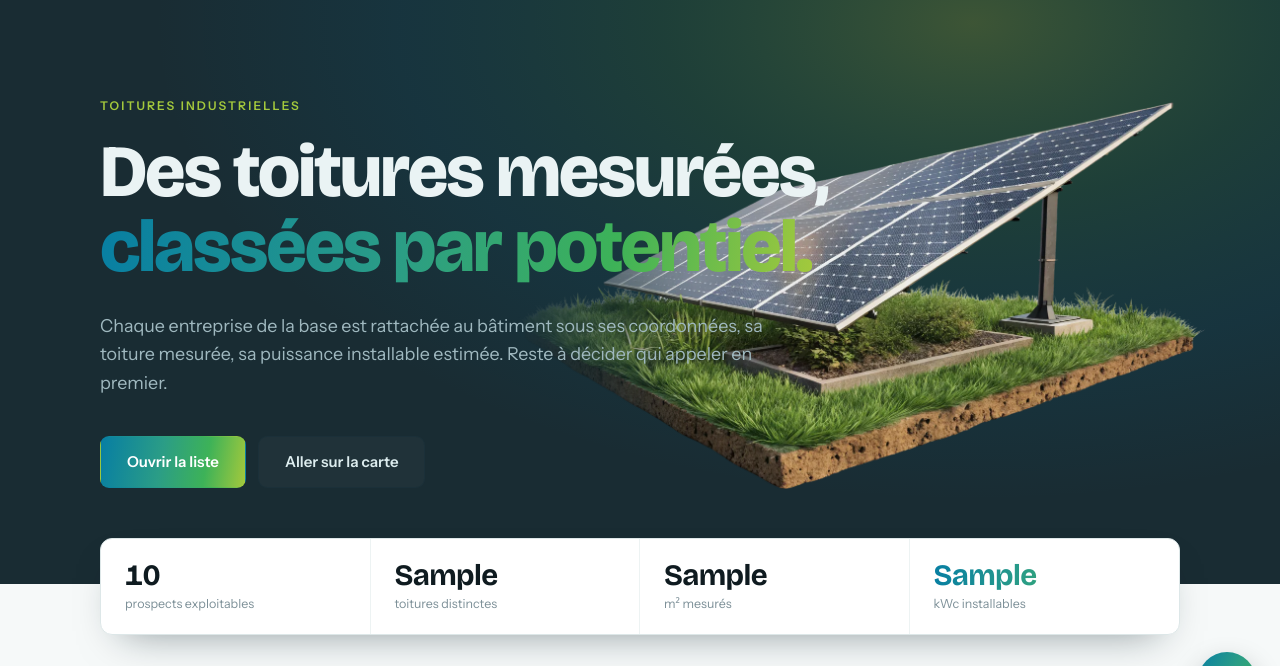
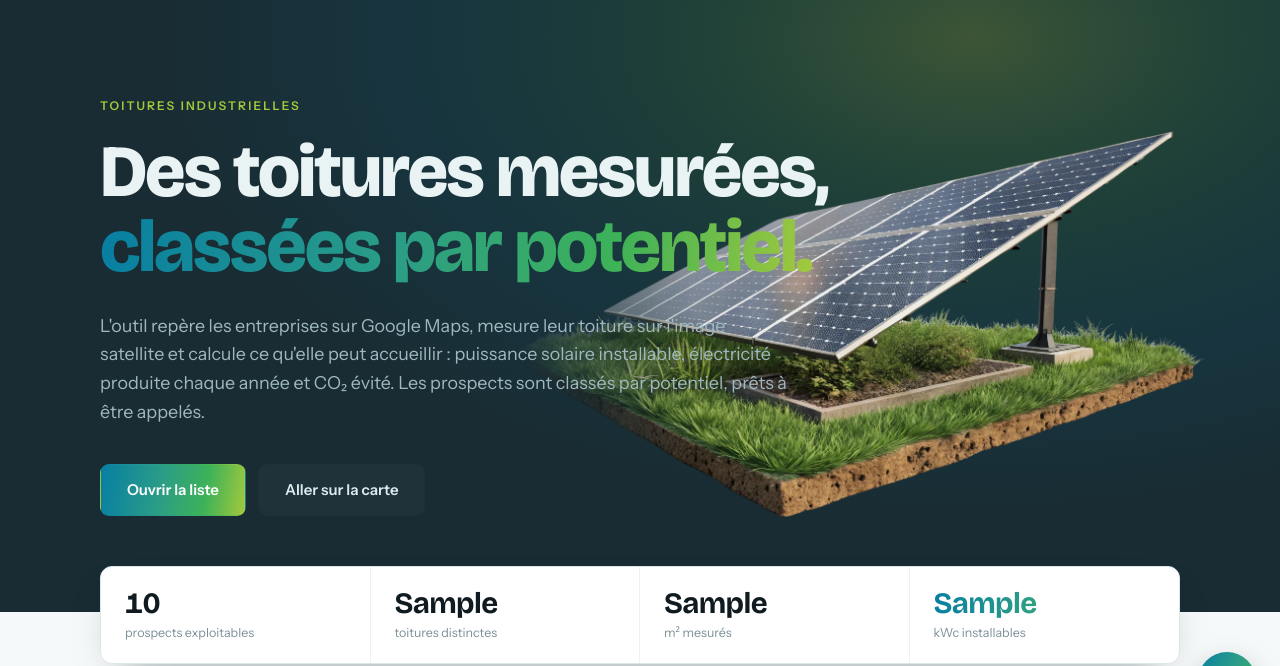
Before and after one commit to youssefyaslane/APP_Maps_surface, a Flask app: template templates/landing.html in a window 1280 px wide. Shown: the part 62-728 px from the top of the page. Run offline with Flask 3, Linux system fonts and the light colour scheme; the visitor is signed in with stand-in values (Sample User, id 1); the template is opened without the code that fills it: most values are stand-ins (such as "Sample title", 1, 10 or a date in 2020); a database or web service that is not in the repository returns one stand-in record (values such as "Sample title"); some libraries are stand-ins or nearby versions.

Commit message:
Réécrit la présentation de l'outil sur la page d'accueil
La phrase sous le titre explique maintenant tout le parcours : repérer les
entreprises, mesurer leur toiture, calculer puissance, production et CO₂
évité, puis classer les prospects.

Co-Authored-By: Claude Opus 5.5 <noreply@anthropic.com>

```diff
--- a/templates/landing.html
+++ b/templates/landing.html
@@ -109,9 +109,10 @@
       <p class="eyebrow">Toitures industrielles</p>
       <h1>Des toitures mesurées,<br /><em>classées par potentiel.</em></h1>
       <p class="lede">
-        Chaque entreprise de la base est rattachée au bâtiment sous ses coordonnées,
-        sa toiture mesurée, sa puissance installable estimée. Reste à décider qui
-        appeler en premier.
+        L'outil repère les entreprises sur Google Maps, mesure leur toiture sur l'image
+        satellite et calcule ce qu'elle peut accueillir : puissance solaire installable,
+        électricité produite chaque année et CO₂ évité. Les prospects sont classés par
+        potentiel, prêts à être appelés.
       </p>
       <div class="cta">
         <a class="btn btn-primary" href="/dashboard">Ouvrir la liste</a>
```
